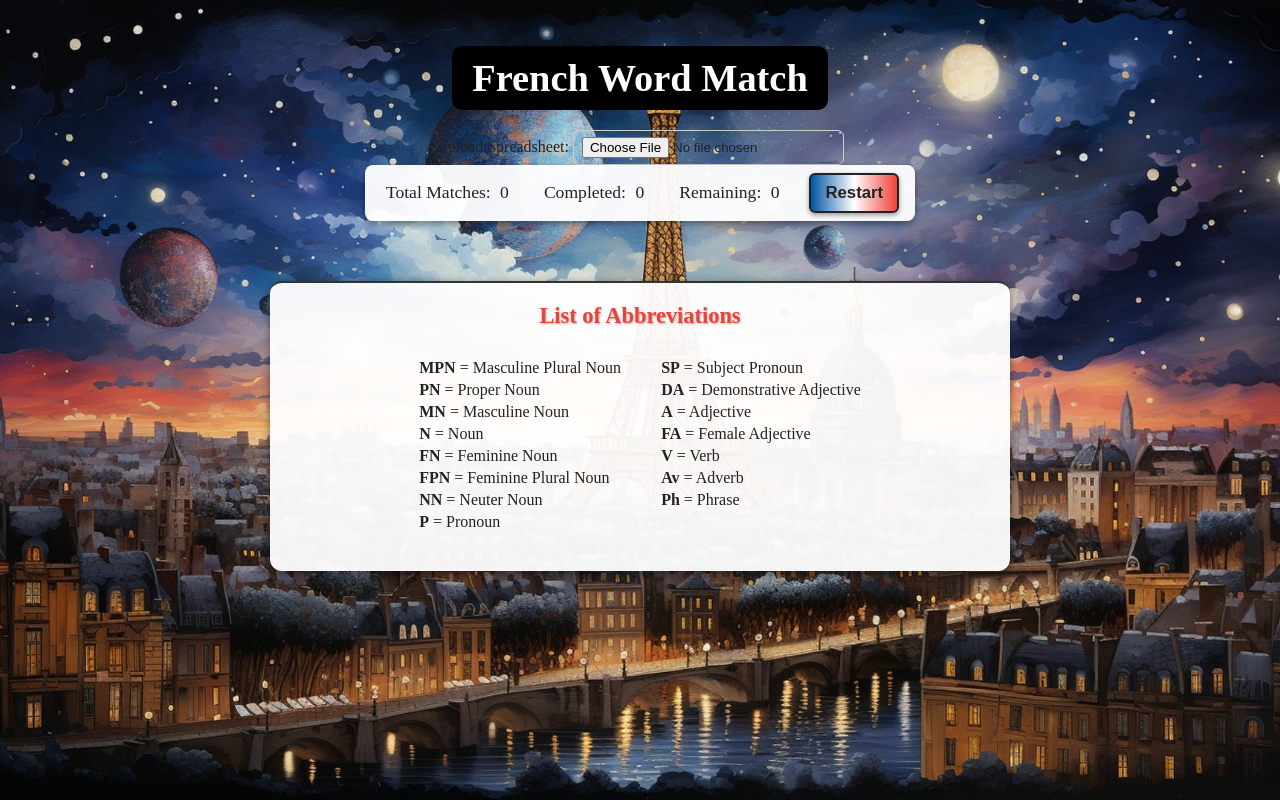
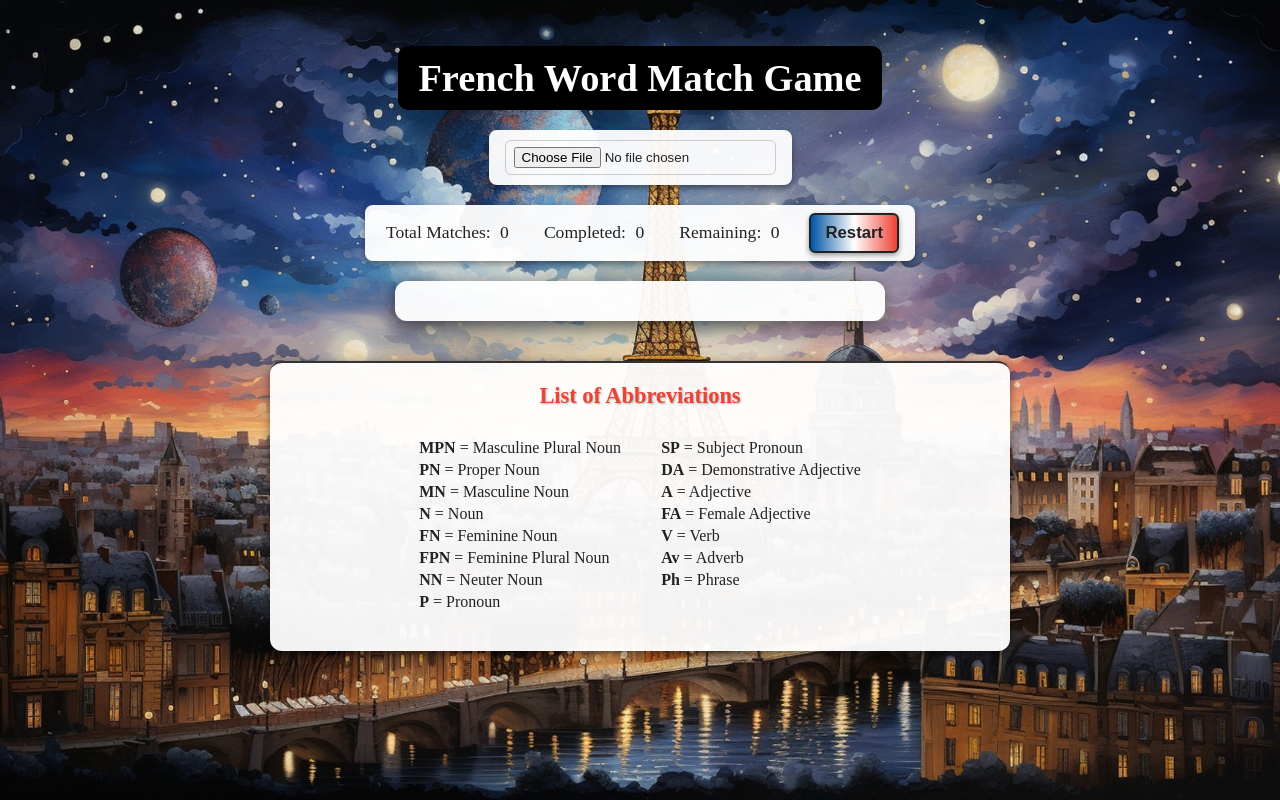
Before and after one commit to CypherM1/languageMatchingSite, a plain HTML site: page index.html in a window 1280 px wide. Drawn offline with Linux system fonts and the light colour scheme.

Commit message:
Revert changes

```diff
--- a/index.html
+++ b/index.html
@@ -2,19 +2,20 @@
 <html lang="en">
 <head>
   <meta charset="UTF-8">
-  <title>French Word Match</title>
+  <title>French Word Match Game</title>
   <link rel="stylesheet" href="style.css">
-  <script src="https://cdnjs.cloudflare.com/ajax/libs/xlsx/0.18.5/xlsx.full.min.js"></script>
-  <script defer src="script.js"></script>
+  <!-- SheetJS library -->
+  <script src="https://cdn.sheetjs.com/xlsx-latest/package/dist/xlsx.full.min.js"></script>
 </head>
 <body>
-  <h1>French Word Match</h1>
+  <h1>French Word Match Game</h1>
 
-  <div id="fileInputContainer">
-    <label for="fileInput">Upload Spreadsheet:</label>
-    <input type="file" id="fileInput" accept=".xlsx,.xls,.ods,.csv,.xlsb,.fods" />
+  <!-- File upload section -->
+  <div id="fileInputBox">
+    <input type="file" id="fileInput" accept=".csv,.xlsx,.xls,.ods">
   </div>
 
+  <!-- Scoreboard with Restart button -->
   <div id="scoreboard">
     <span>Total Matches: <span id="totalMatches">0</span></span>
     <span>Completed: <span id="completedMatches">0</span></span>
@@ -22,11 +23,13 @@
     <button id="restartButton">Restart</button>
   </div>
 
-  <div id="gameArea">
+  <!-- Game container -->
+  <div class="container">
     <div class="column" id="frenchColumn"></div>
     <div class="column" id="englishColumn"></div>
   </div>
 
+  <!-- Abbreviations -->
   <div id="abbreviations">
     <h2>List of Abbreviations</h2>
     <div class="abbrev-columns">
@@ -51,5 +54,7 @@
       </ul>
     </div>
   </div>
+
+  <script src="script.js"></script>
 </body>
 </html>
```
